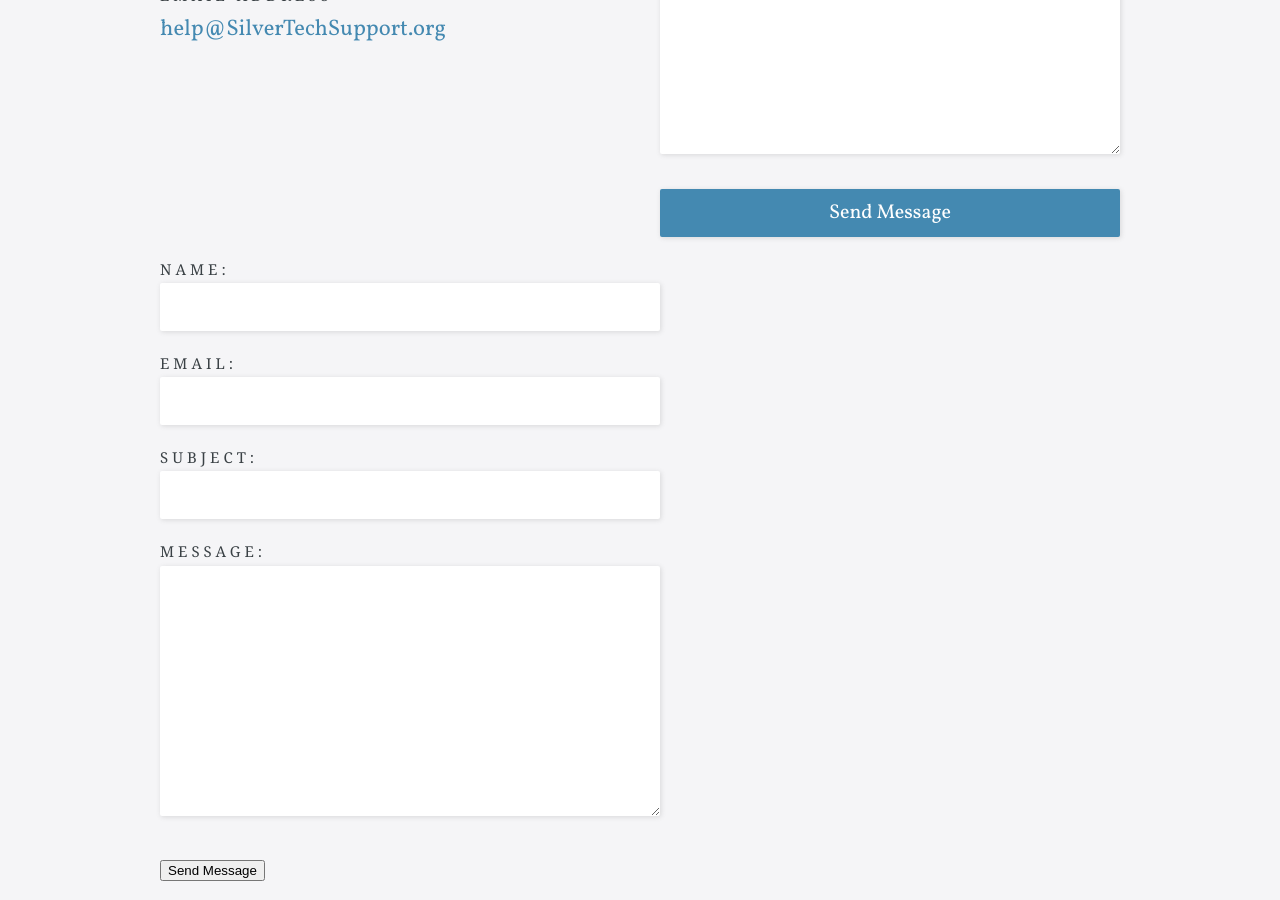
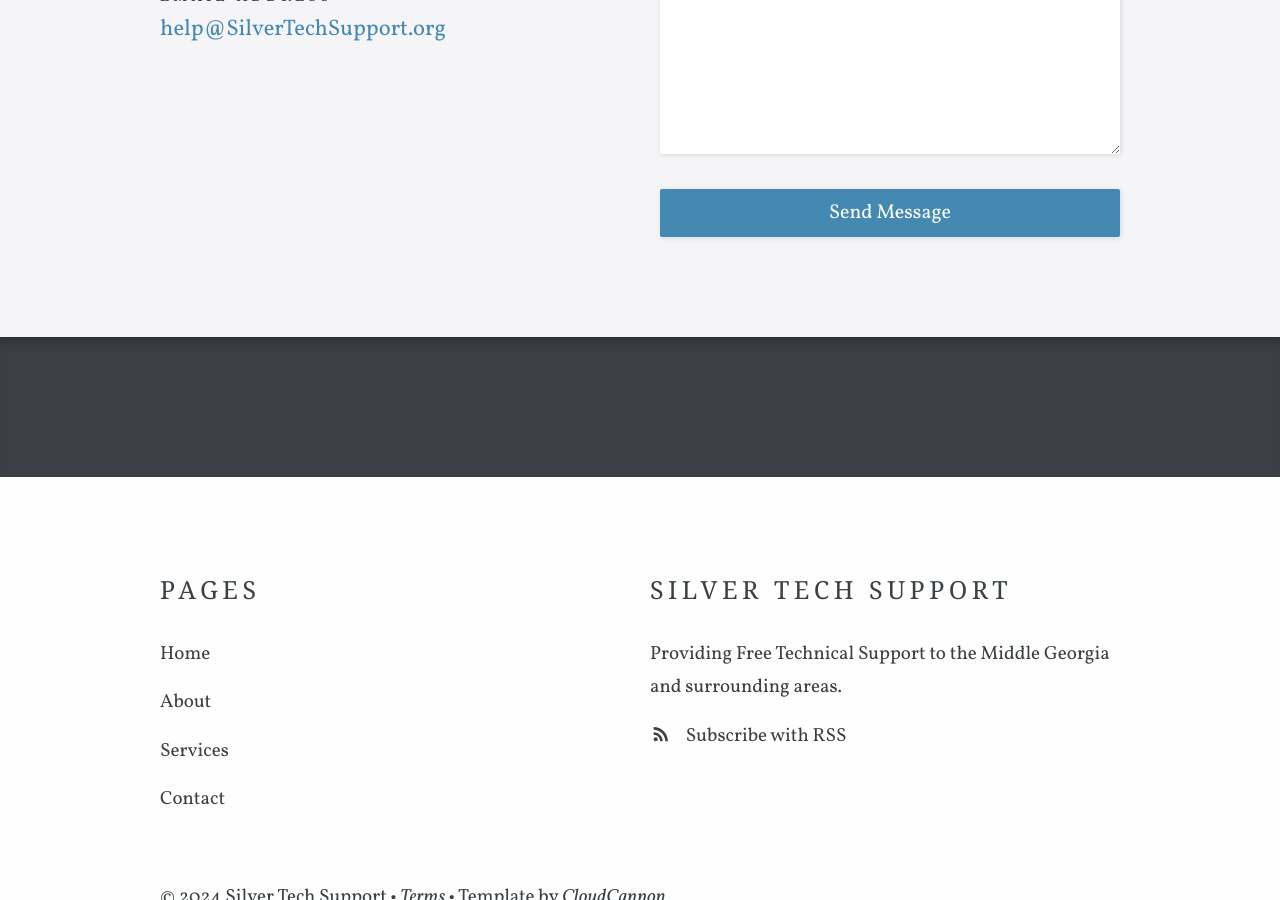
Before and after one commit to chasemassey/StsJusticeTemplate, a Jekyll site: the page built from contact.html, in a window 1280 px wide and 900 px high, scrolled down 1269 px. Built offline with Jekyll 4.4.1, drawn with Linux system fonts in a browser that asks for light colours; some web fonts are replaced.

Commit message:
Update contact.html

```diff
--- a/contact.html
+++ b/contact.html
@@ -68,63 +68,6 @@
 	</div>
 </div>
 
-<!-- _includes/contact-form.html -->
-<div class="column">
-<form
-  action="https://formspree.io/f/xgvvaver"
-  method="POST"
-  class="contact-form"
->
-  <div class="form-group">
-    <label for="name">Name:</label>
-    <input
-      type="text"
-      id="name"
-      name="name"
-      required
-      class="form-control"
-    >
-  </div>
-
-  <div class="form-group">
-    <label for="email">Email:</label>
-    <input
-      type="email"
-      id="email"
-      name="email"
-      required
-      class="form-control"
-    >
-  </div>
-
-  <div class="form-group">
-    <label for="subject">Subject:</label>
-    <input
-      type="text"
-      id="subject"
-      name="subject"
-      required
-      class="form-control"
-    >
-  </div>
-
-  <div class="form-group">
-    <label for="message">Message:</label>
-    <textarea
-      id="message"
-      name="message"
-      required
-      class="form-control"
-      rows="5"
-    ></textarea>
-  </div>
-</div>
-
-
-  <button type="submit" class="submit-button">Send Message</button>
-</form>
-
-
 {% if site.google_maps_javascript_api_key and page.call_to_action == 'Map' %}
 	<script>
 		window.mapData = {{ page.map | jsonify }};
```
